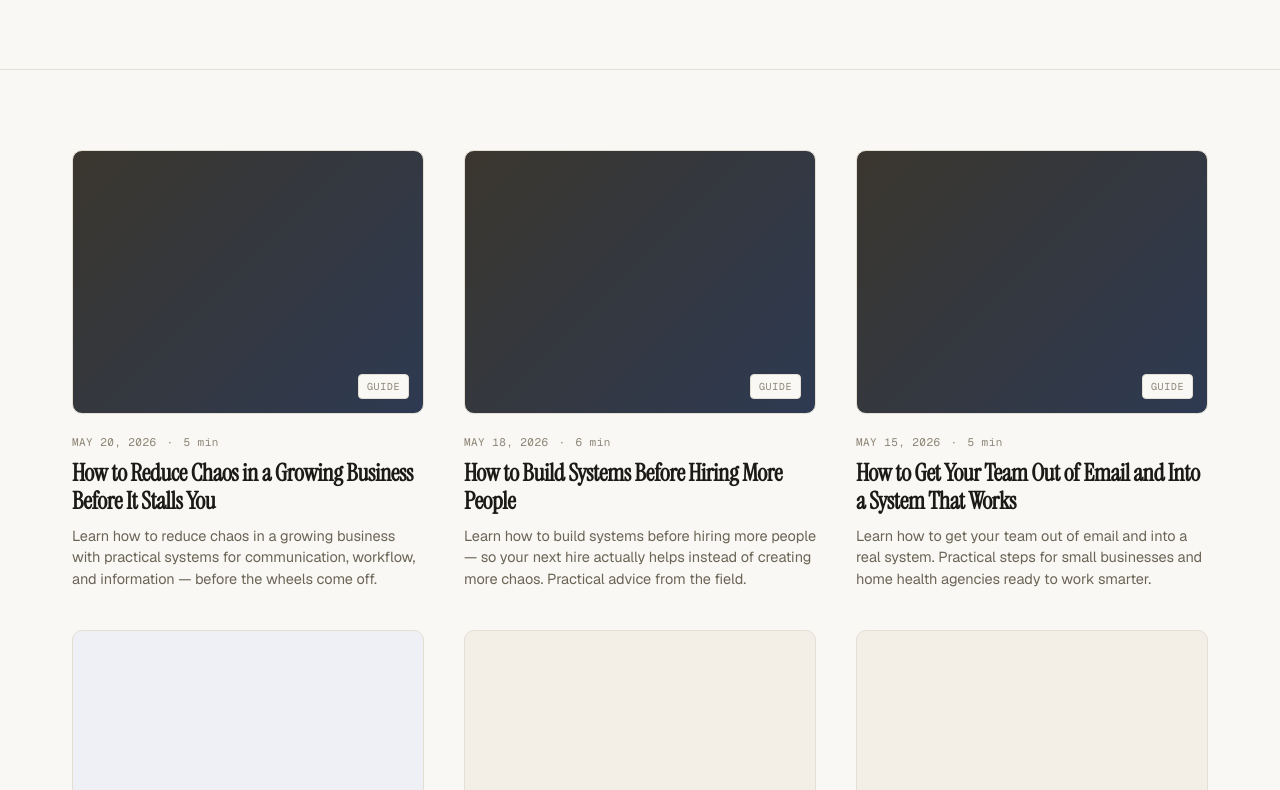
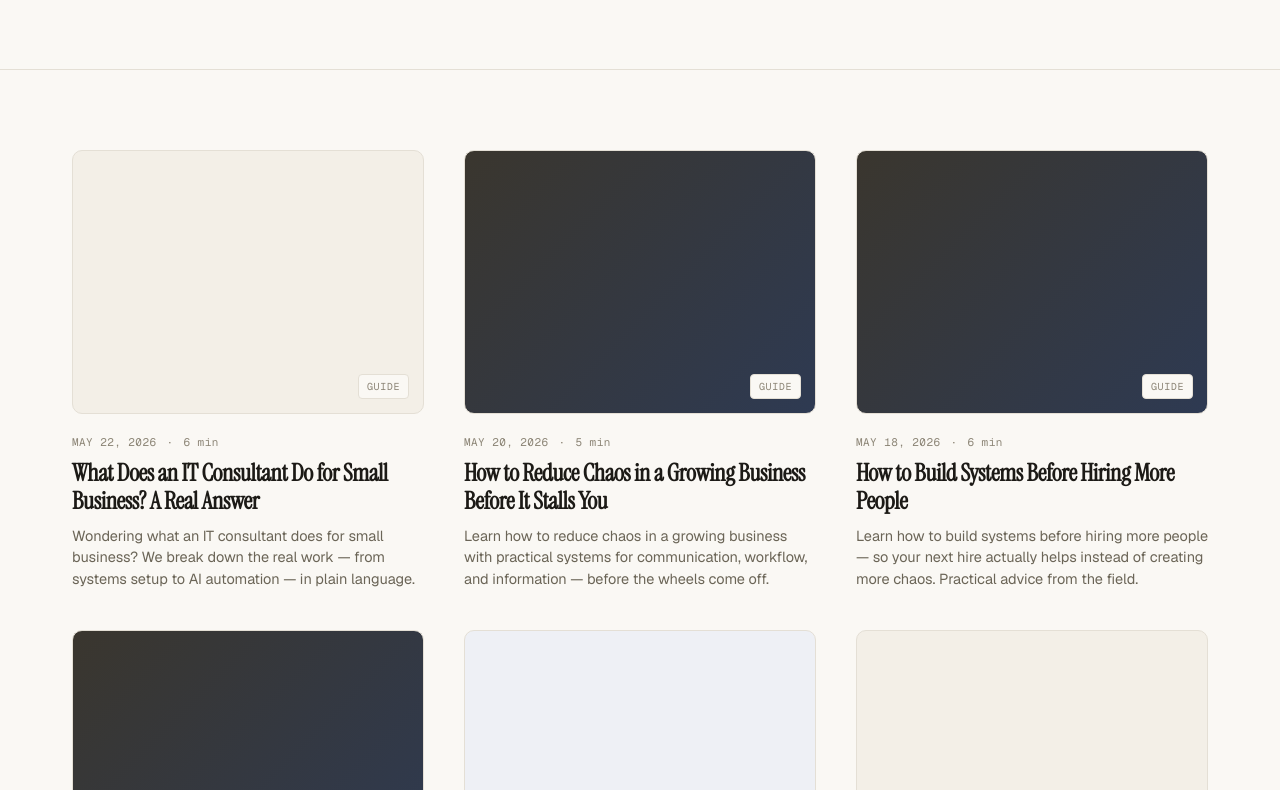
Before and after one commit to VictorAsooye/sola-website, a plain HTML site: page blog/index.html in a window 1280 px wide. Shown: the part 441-1231 px from the top of the page. Drawn offline with nearby package versions, Linux system fonts and the light colour scheme.

Commit message:
blog: update index with "What Does an IT Consultant Do for Small Business? A Real Answer"

```diff
--- a/blog/index.html
+++ b/blog/index.html
@@ -317,6 +317,12 @@
   <div class="container">
     <div class="posts-grid">
 <!-- POSTS_START -->
+      <a href="/blog/posts/what-does-an-it-consultant-do-for-small-business-a-real-answer.html" class="post-card">
+        <div class="post-cover"><span class="cover-label">Guide</span></div>
+        <div class="post-meta"><span>MAY 22, 2026</span><span>·</span><span>6 min</span></div>
+        <h2 class="post-title">What Does an IT Consultant Do for Small Business? A Real Answer</h2>
+        <p class="post-excerpt">Wondering what an IT consultant does for small business? We break down the real work — from systems setup to AI automation — in plain language.</p>
+      </a>
       <a href="/blog/posts/how-to-reduce-chaos-in-a-growing-business-before-it-stalls-you.html" class="post-card">
         <div class="post-cover post-cover-dark"><span class="cover-label">Guide</span></div>
         <div class="post-meta"><span>MAY 20, 2026</span><span>·</span><span>5 min</span></div>
```
